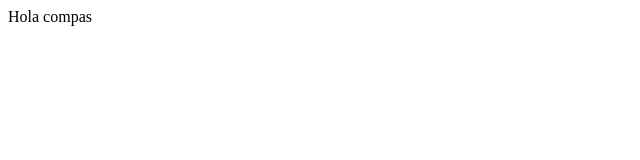
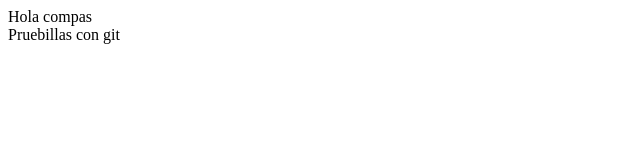
Before and after one commit to Valdoso/pruebasgit, a plain HTML site: page index.html in a window 1280 px wide. Shown: the whole page, without its empty margins (0-640 px from the left). Drawn offline with Linux system fonts and the light colour scheme.

Commit message:
prueba para hacer push a git hub despeues de haber cerrado la cosola para ver si se queda grabada la rutga de git hub o se tiene qeu volv er a pone si se cierra la consola

```diff
--- a/index.html
+++ b/index.html
@@ -11,5 +11,11 @@
 <div>
 Hola compas
 </div>
+<div>
+ <div>
+	Pruebillas con git
+ </div>
+</div>
+
 </body>
 </html>
```
